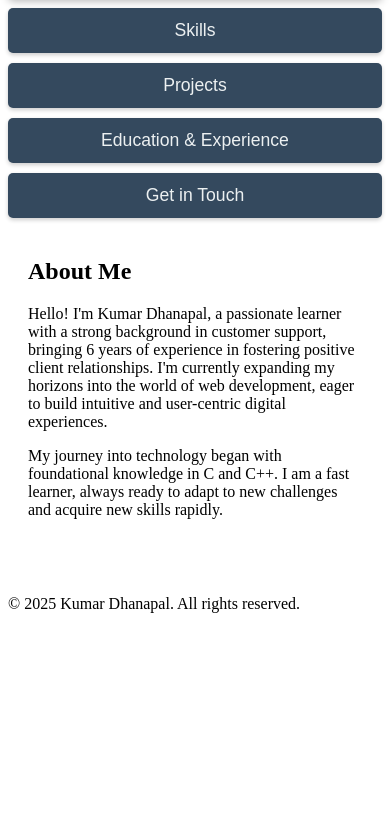
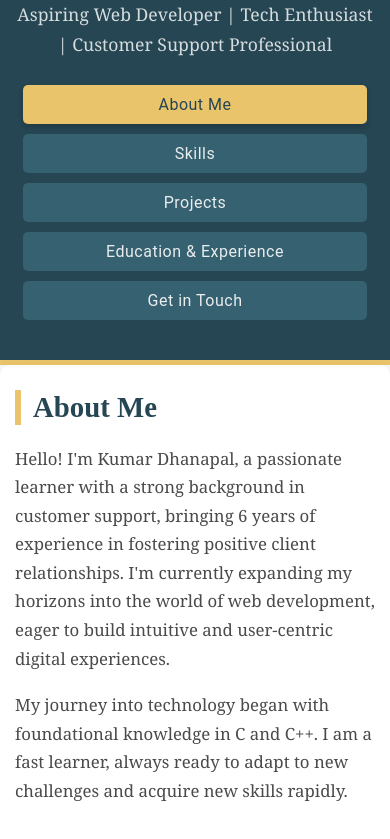
Before and after one commit to Ak-2396/digital-canvas, a plain HTML site: page index.html in a window 390 px wide. Shown: the part 183-1022 px from the top of the page. Before the commit the page ends 844 px from the top, so only its background shows below. Drawn offline with Linux system fonts and the light colour scheme; files whose address does not match are found by name.

Commit message:
Update style.css

```diff
--- a/style.css
+++ b/style.css
@@ -1,78 +1,229 @@
-/* NEW: Navigation Button Styling */
+/* Basic Reset & Box-Sizing */
+*, *::before, *::after {
+    box-sizing: border-box;
+    margin: 0;
+    padding: 0;
+}
+
+body {
+    font-family: 'Georgia', serif; /* A classic, elegant serif font */
+    line-height: 1.6;
+    color: #4A4A4A; /* Softer, richer dark grey */
+    background-color: #F8F8F8; /* Very light off-white background */
+    margin: 0;
+    padding: 0;
+}
+
+.container {
+    max-width: 900px; /* Max width for content */
+    margin: 20px auto; /* Center content with some top/bottom margin */
+    padding: 0 20px; /* Padding on sides for smaller screens */
+}
+
+header {
+    background-color: #264653; /* Dark teal/pine green - sophisticated */
+    color: #E9EDEE; /* Light grey for text on dark background */
+    padding: 40px 20px;
+    text-align: center;
+    border-bottom: 5px solid #E9C46A; /* Warm, golden accent */
+}
+
+header h1 {
+    font-family: 'Playfair Display', serif; /* Elegant heading font */
+    font-size: 3.5em; /* Slightly larger for impact */
+    margin-bottom: 10px;
+    letter-spacing: 2px; /* Increased spacing for elegance */
+}
+
+header p {
+    font-size: 1.3em; /* Slightly larger paragraph */
+    opacity: 0.9;
+}
+
+/* Navigation Buttons Styling */
 nav {
-    margin-top: 20px;
-    display: flex; /* Arrange buttons in a row */
-    flex-wrap: wrap; /* Allow buttons to wrap on smaller screens */
-    justify-content: center; /* Center the buttons */
-    gap: 10px; /* Space between buttons */
+    margin-top: 25px; /* More space above nav */
 }
 
 .nav-button {
-    background-color: #34495e; /* Slightly lighter dark blue */
-    color: #ecf0f1;
+    background-color: #366171; /* Darker teal for buttons */
+    color: #E9EDEE;
     border: none;
-    padding: 12px 25px;
+    padding: 12px 25px; /* More padding for a bolder look */
+    margin: 0 8px; /* Spacing between buttons */
+    border-radius: 5px; /* Slightly rounded */
+    cursor: pointer;
     font-size: 1.1em;
-    cursor: pointer;
-    border-radius: 5px;
-    transition: background-color 0.3s ease, color 0.3s ease, transform 0.2s ease;
-    box-shadow: 0 2px 4px rgba(0,0,0,0.2);
-    min-width: 150px; /* Ensure buttons have a minimum width */
+    transition: background-color 0.3s ease, transform 0.2s ease;
+    font-family: 'Roboto', sans-serif; /* Clean sans-serif for buttons */
+    letter-spacing: 0.5px;
 }
 
 .nav-button:hover {
-    background-color: #3498db; /* Accent blue on hover */
-    transform: translateY(-2px); /* Slight lift effect */
+    background-color: #4A8C9C; /* Lighter teal on hover */
+    transform: translateY(-2px); /* Subtle lift effect */
 }
 
 .nav-button.active {
-    background-color: #3498db; /* Accent blue for active button */
-    color: #ffffff;
-    box-shadow: 0 4px 8px rgba(0,0,0,0.3);
-    transform: translateY(-1px);
+    background-color: #E9C46A; /* Golden accent for active button */
+    color: #264653; /* Dark text on golden background */
+    box-shadow: 0 3px 6px rgba(0,0,0,0.2); /* Subtle shadow for active */
 }
 
-/* NEW: Section visibility and animation */
-main section {
-    opacity: 0; /* Initially hidden */
-    display: none; /* Hide from layout flow */
-    transition: opacity 0.3s ease-in-out; /* Smooth fade effect */
-    will-change: opacity; /* Optimize for animation */
-    /* Add padding and margin here instead of repeating in each section */
-    padding: 20px;
-    margin-bottom: 20px;
+
+main {
+    padding: 40px 20px;
+    max-width: 900px; /* Match header width */
+    margin: 0 auto;
+    background-color: #FFFFFF; /* White background for main content */
+    box-shadow: 0 5px 15px rgba(0,0,0,0.08); /* More pronounced, softer shadow */
+    border-radius: 10px; /* Slightly more rounded corners */
 }
 
-/* Make sure the initial active section is visible immediately */
-main section#about {
-    opacity: 1; /* Keep about section visible initially */
-    display: block; /* And in the layout flow */
+section {
+    margin-bottom: 45px; /* More space between sections */
+    padding-bottom: 25px;
+    border-bottom: 1px solid #EDEDED; /* Lighter, more subtle separator */
 }
 
-/* Ensure footer remains at the bottom */
-footer {
-    position: relative; /* Changed to relative for normal flow */
-    width: 100%;
-    margin-top: 40px; /* Add margin to separate from content */
+section:last-of-type {
+    border-bottom: none; /* No border for the last section */
+    margin-bottom: 0;
 }
 
-/* Re-adjust main padding/margin if needed */
-main {
-    padding-top: 0; /* Remove top padding since sections have their own */
+h2 {
+    font-family: 'Playfair Display', serif; /* Match header h1 font */
+    color: #264653; /* Match header dark color */
+    font-size: 2.5em; /* Larger headings for sections */
+    margin-bottom: 20px; /* More space below heading */
+    border-left: 6px solid #E9C46A; /* Thicker, golden accent bar */
+    padding-left: 12px;
+    line-height: 1.2;
 }
 
-/* Adjust general spacing for sections to prevent double padding */
-/* Remove or adjust existing padding on .container and individual sections if necessary */
-/* E.g., if you have `main { padding: 40px 20px; }` you might want to adjust it to prevent double padding if sections also have padding. */
-/* The provided main section styling handles padding for individual sections. */
+p {
+    margin-bottom: 18px; /* More space between paragraphs */
+    line-height: 1.7; /* Comfortable reading */
+    font-size: 1.05em; /* Slightly larger text */
+}
 
-/* Small screen adjustments for navigation buttons */
-@media (max-width: 600px) {
-    nav {
-        flex-direction: column; /* Stack buttons vertically */
-        align-items: stretch; /* Stretch buttons to full width */
+ul {
+    list-style: none; /* Remove default bullets */
+    padding-left: 0;
+}
+
+ul li {
+    background-color: #F5F9FB; /* Very light blue/grey for list items */
+    margin-bottom: 10px; /* More space between list items */
+    padding: 12px 20px;
+    border-radius: 6px;
+    border-left: 4px solid #78909C; /* A muted blue-grey accent for list items */
+    font-size: 1.05em;
+}
+
+ul li strong {
+    color: #264653; /* Match primary dark color */
+}
+
+.project-item {
+    background-color: #FAFAFA; /* Subtle background for project boxes */
+    border: 1px solid #E0E0E0; /* Softer border */
+    padding: 25px; /* More padding */
+    margin-bottom: 25px; /* More space below */
+    border-radius: 10px; /* More rounded */
+    box-shadow: 0 2px 8px rgba(0,0,0,0.03); /* Lighter shadow */
+}
+
+.project-item h3 {
+    font-family: 'Playfair Display', serif; /* Match heading font */
+    color: #3C5A6B; /* Slightly lighter dark color */
+    margin-bottom: 12px;
+    font-size: 1.8em; /* Larger project titles */
+}
+
+footer {
+    background-color: #264653; /* Match header dark color */
+    color: #E9EDEE;
+    text-align: center;
+    padding: 35px 20px; /* More padding */
+    margin-top: 50px; /* More space above footer */
+    border-top: 5px solid #E9C46A; /* Golden accent */
+    border-radius: 0 0 10px 10px; /* Rounded bottom corners if main content is also rounded */
+}
+
+footer h2 {
+    color: #E9EDEE; /* Light color for heading in footer */
+    border-left-color: #E9C46A; /* Golden accent bar */
+    margin-bottom: 15px;
+}
+
+footer p {
+    margin-bottom: 10px;
+    opacity: 0.9;
+}
+
+a {
+    color: #E9C46A; /* Golden accent for links */
+    text-decoration: none;
+    transition: color 0.3s ease;
+}
+
+a:hover {
+    color: #D4AF37; /* Slightly darker gold on hover */
+    text-decoration: underline;
+}
+
+.copyright {
+    margin-top: 25px; /* More space above copyright */
+    font-size: 0.95em;
+    opacity: 0.8;
+}
+
+/* Responsive adjustments */
+@media (max-width: 768px) {
+    header h1 {
+        font-size: 2.8em;
     }
+
+    header p {
+        font-size: 1.1em;
+    }
+
     .nav-button {
-        min-width: unset; /* Remove min-width on small screens */
+        padding: 10px 20px;
+        margin: 0 5px;
+        font-size: 1em;
+    }
+
+    h2 {
+        font-size: 2em;
+    }
+
+    .project-item h3 {
+        font-size: 1.6em;
     }
 }
+
+@media (max-width: 480px) {
+    main, footer {
+        padding: 25px 15px;
+    }
+
+    header {
+        padding: 30px 15px;
+    }
+
+    h1 {
+        font-size: 2.2em;
+    }
+
+    .nav-button {
+        display: block; /* Stack buttons on small screens */
+        width: calc(100% - 16px); /* Full width minus margin */
+        margin: 10px auto;
+    }
+
+    h2 {
+        font-size: 1.8em;
+    }
+}
```
